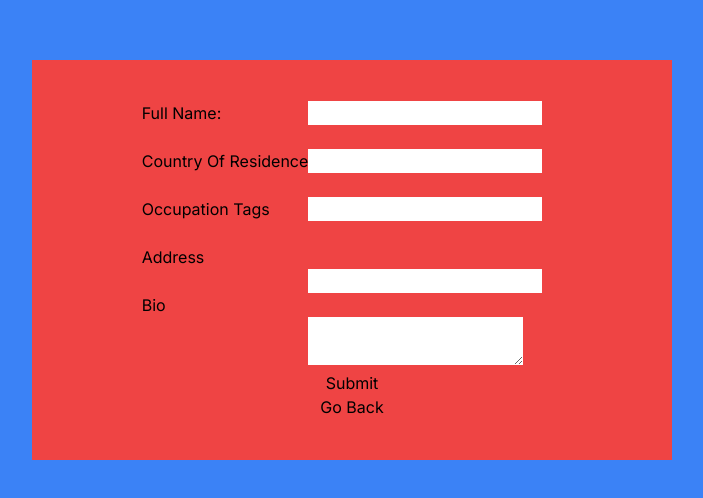
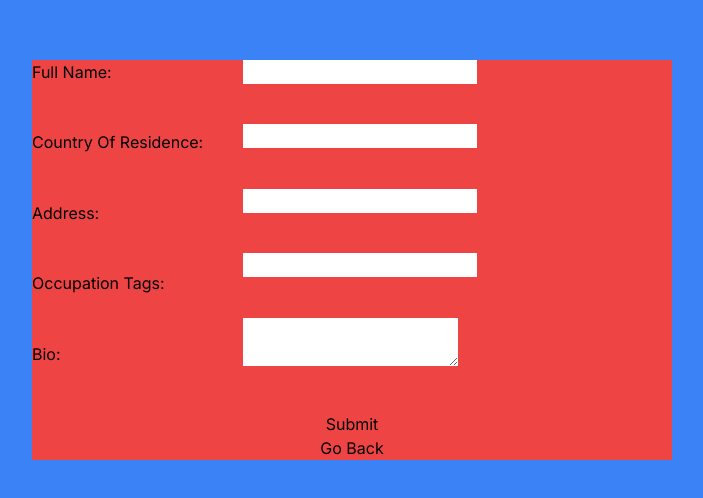
Before and after one commit to TheSomethingSomethingCompany/secret-forest, a Next.js app in the folder app/: page / in a window 1280 px wide. Shown: the part 140-638 px from the top of the page, without its empty margins (288-991 px from the left). Built offline with nearby package versions, Linux system fonts and the light colour scheme.

Commit message:
Modularization on CreateProfileForm, and some comments

```diff
--- a/app/app/components/createProfileForm/createProfileForm.jsx
+++ b/app/app/components/createProfileForm/createProfileForm.jsx
@@ -4,48 +4,29 @@ import OccupationTags from '../occupationTags/OccupationTags'
 function CreateProfileForm() {
     return (
 
-            <form action="" method="post" className = "w-1/2 h-1/2 flex flex-col justify-center items-center bg-red-500">
+            <form action="" method="post" className = "w-1/2 h-1/2  flex flex-col justify-center space-between bg-red-500">
 
-            <div className = "flex">
-            <div id = "labelsCreateProfile">
-                <label>Full Name: </label>
-                <br></br>
-                <br></br>
-                <label>Country Of Residence</label>
-                <br></br>
-                <br></br>
-                <label>Occupation Tags</label>
-                <br></br>
-                <br></br>
-                <label>Address</label>
-                <br></br>
-                <br></br>
-                <label>Bio</label>
+            <div className = "flex h-full space-x-10"> {/* Ensures the labels div and the inputs div are side-by-side */}
+                <div id = "labels" className = "flex flex-col h-full"> {/*Ensures all labels are stacked, not side by side */}
+                    <FlexLabel labelVal = "Full Name: "/>
+                    <FlexLabel labelVal = "Country Of Residence: "/>
+                    <FlexLabel labelVal = "Address: "/>
+                    <FlexLabel labelVal = "Occupation Tags: "/>
+                    <FlexLabel labelVal = "Bio: "/>
+                </div>
+
+                <div id = "inputs" className = "h-full flex flex-col"> {/*Ensures all inputs are stacked, not side by side */}
+                    <FlexTextInput inputName ="fullName"/>
+                    <FlexTextInput inputName ="country"/>
+                    <FlexTextInput inputName ="address"/>
+                    <div className = "flex-grow">
+                        <OccupationTags />
+                    </div>
+                    <div className = "flex-grow">
+                        <textarea className = "text-black" name="bio" required></textarea>
+                    </div>
+                </div>
             </div>
-
-            <div id = "inputsCreateProfile">
-                <input type="text" className = "text-black"  name="fullName" required />
-                <br></br>
-                <br></br>
-
-                <input type="text" className = "text-black"  name="country" required />
-
-                <br></br>
-                <br></br>
-
-                <OccupationTags />
-                <br></br>
-                <br></br>
-
-
-                <input type="text" className = "text-black"  name="address" />
-                <br></br>
-                <br></br>
-
-                <textarea className = "text-black" name="bio" required></textarea>
-
-            </div>
-                </div>
 
                 <input type="submit" value="Submit" />
                 <button id="goBack">Go Back</button>
@@ -55,4 +36,20 @@ function CreateProfileForm() {
     );
 }
 
+function FlexLabel(props){
+    return(
+        <div className = "flex-grow">
+            <label>{props.labelVal}</label>
+        </div>);
+
+    }
+
+    function FlexTextInput(props){
+        return(
+            <div className = "flex-grow">
+                <input type = "text" className = "text-black" name = {props.inputName}></input>
+            </div>
+        )
+    }
+
 export default CreateProfileForm;
--- a/app/app/components/occupationTags/OccupationTags.jsx
+++ b/app/app/components/occupationTags/OccupationTags.jsx
@@ -34,13 +34,13 @@ function OccupationTags() {
     };
 
     return (
-        <div className="flex">
+        <div className="flex"> { /* Esnure the input field and the tags container are side-by-side */ }
             <input type="text" className="text-black" onKeyDown={addTag} value={inputValue} onInput={onInputChange}></input>
-            <div className="bg-green-500 flex ml-5 " id="tagsContainer">
+            <div className="bg-green-500 flex ml-5 flex-wrap" id="tagsContainer">
                 {
                     currentTags.map((tag) =>
-                        <div key={tag} className="m-1 p-2 bg-blue-500 rounded-full flex justify-center items-center">
-                            <p>{tag}</p>
+                        <div key={tag} className="m-1 p-2 bg-blue-500 rounded-full flex justify-center items-center flex-nowrap">
+                            <p className = "whitespace-pre">{tag}</p>
                             <button tag-association={tag} onMouseDown = {removeTag} className = "ml-1 text-red-500">x</button>
                         </div>)
                 }
```
